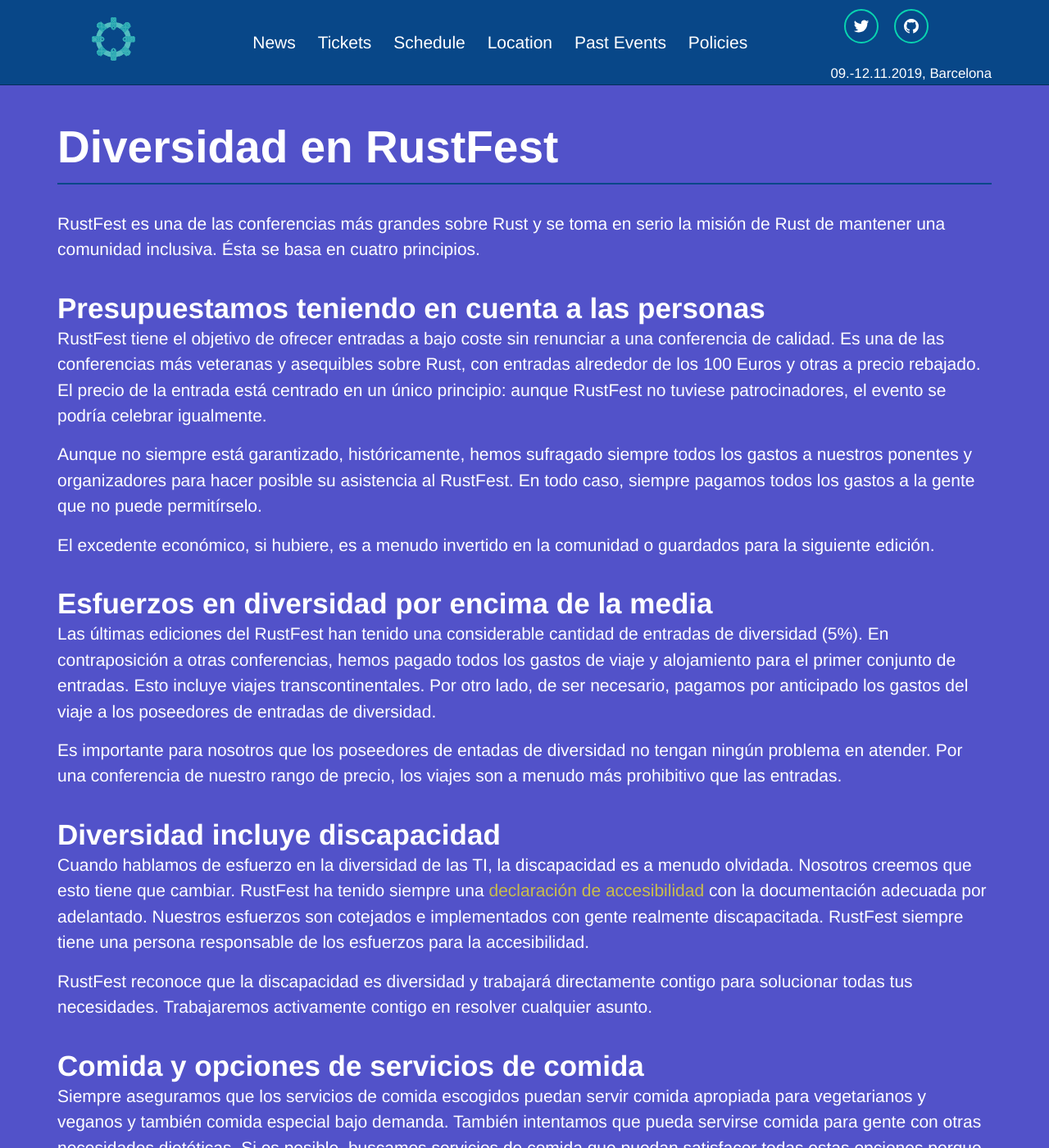
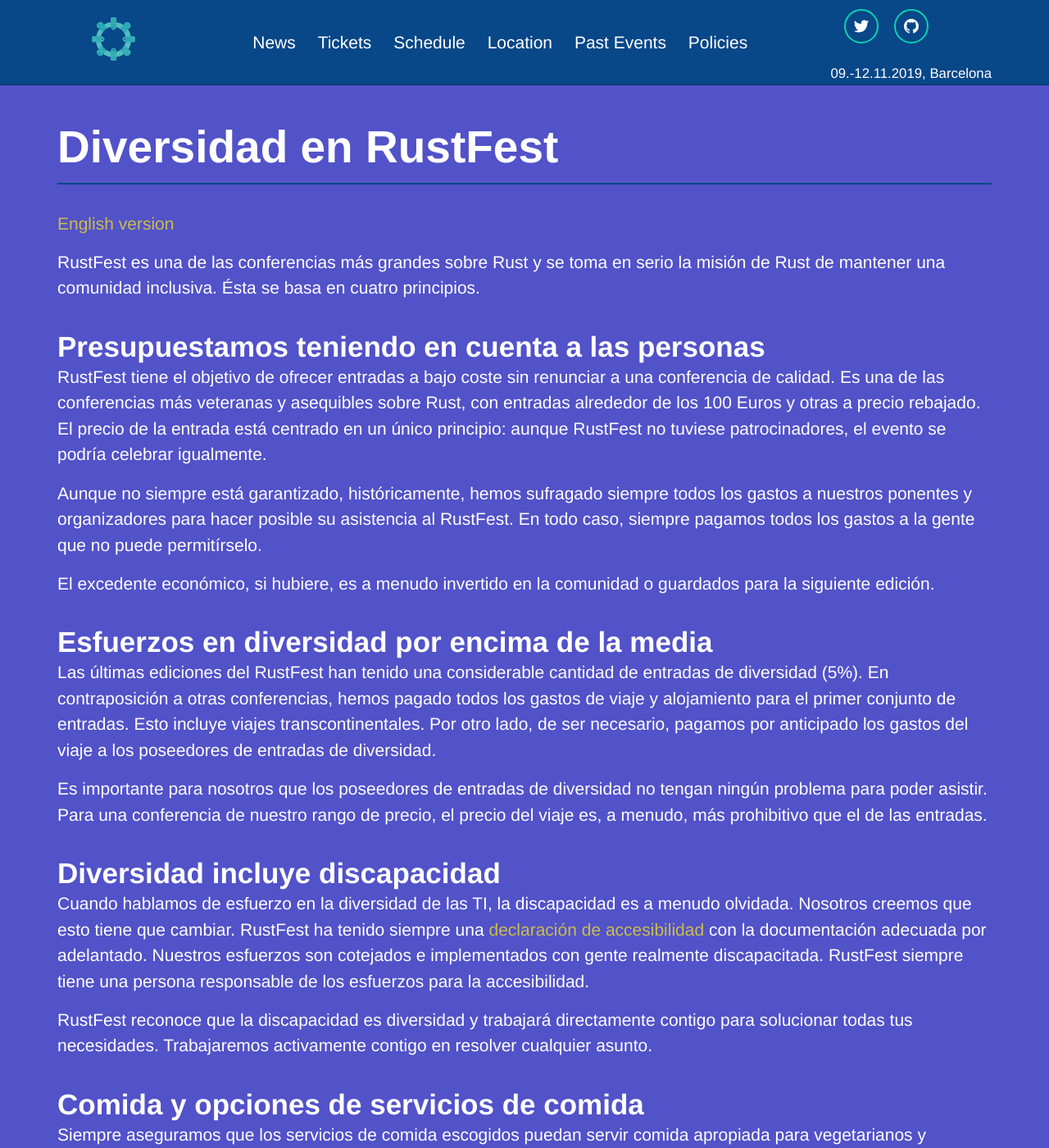
Before and after one commit to RustFestEU/barcelona.rustfest.eu, a Jekyll site: the page built from diversity.es.md, in a window 1280 px wide and 1400 px high. Shown: the whole window at 82% size. Built offline with Jekyll 4.4.1, drawn with Linux system fonts in a browser that asks for light colours; nearby versions of some CDN libraries.

Commit message:
If/diversity page es (#1)
* Update diversity.es.md

* Update diversity.md

* Update diversity.es.md

```diff
--- a/diversity.es.md
+++ b/diversity.es.md
@@ -3,6 +3,8 @@
 permalink: /diversity/es
 title: Diversidad en RustFest
 ---
+
+[English version](https://barcelona.rustfest.eu/diversity)
 
 RustFest es una de las conferencias más grandes sobre Rust y se toma en serio la misión de Rust de mantener una comunidad inclusiva.
 Ésta se basa en cuatro principios.
@@ -19,7 +21,7 @@
 
 Las últimas ediciones del RustFest han tenido una considerable cantidad de entradas de diversidad (5%). En contraposición a otras conferencias, hemos pagado todos los gastos de viaje y alojamiento para el primer conjunto de entradas. Esto incluye viajes transcontinentales. Por otro lado, de ser necesario, pagamos por anticipado los gastos del viaje a los poseedores de entradas de diversidad.
 
-Es importante para nosotros que los poseedores de entadas de diversidad no tengan ningún problema en atender. Por una conferencia de nuestro rango de precio, los viajes son a menudo más prohibitivo que las entradas.
+Es importante para nosotros que los poseedores de entradas de diversidad no tengan ningún problema para poder asistir. Para una conferencia de nuestro rango de precio, el precio del viaje es, a menudo, más prohibitivo que el de las entradas.
 
 ## Diversidad incluye discapacidad
 
```
Also changed, not shown: diversity.md (+2 -0 lines).
